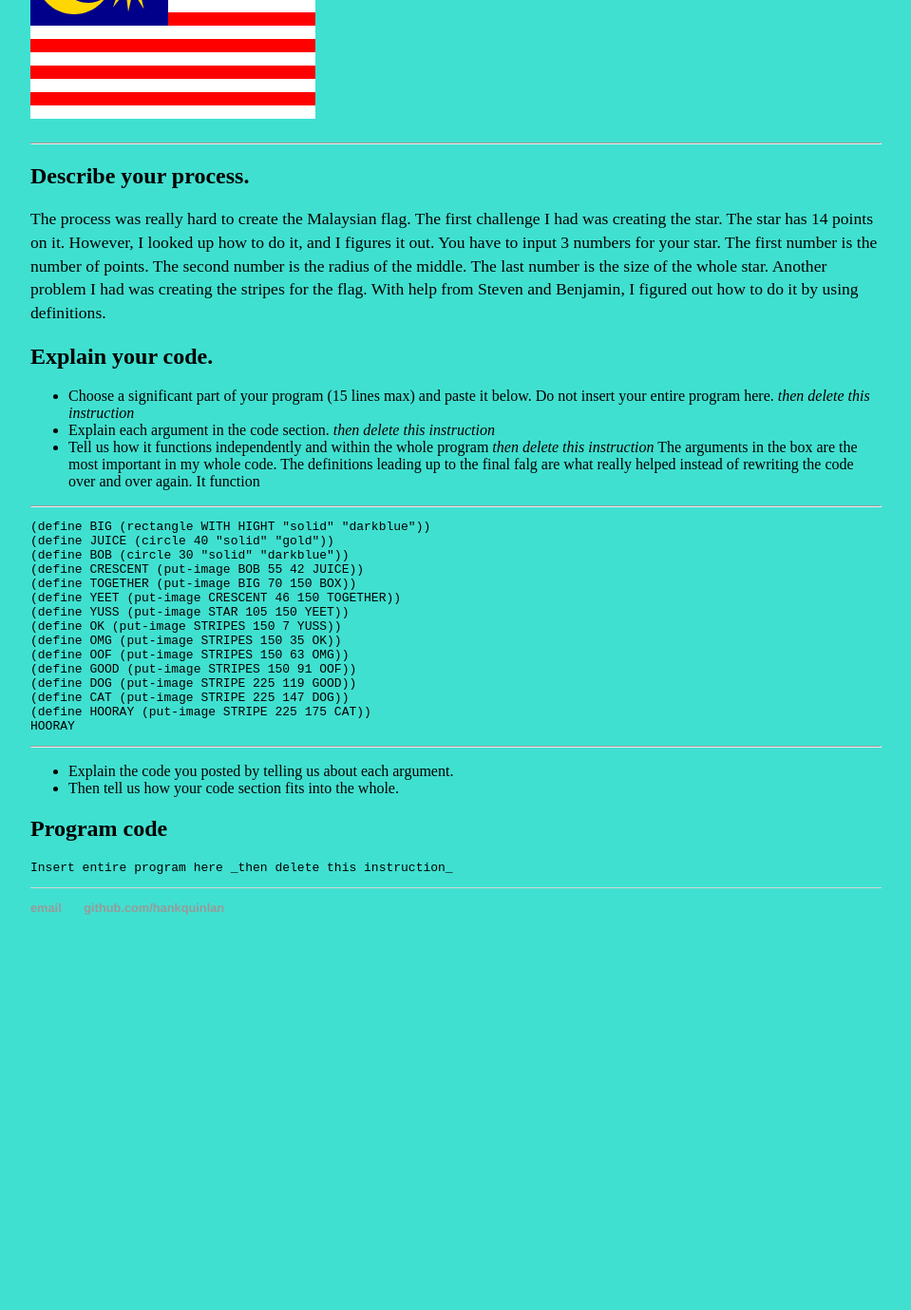
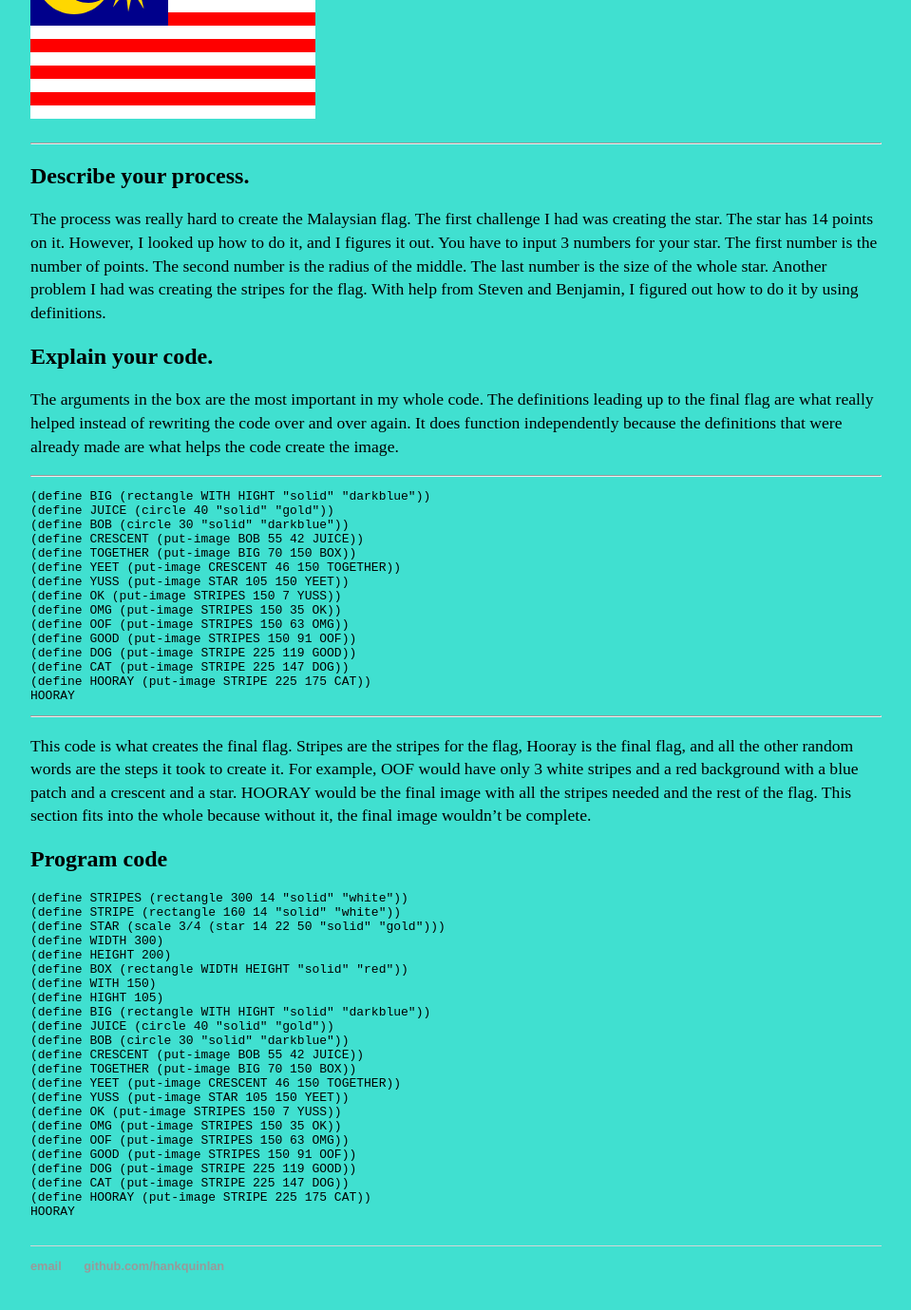
Before and after one commit to tylerm2204/tylerm2204.github.io, a Jekyll site: the page built from _posts/2018-12-21-final-submission.md, in a window 1280 px wide and 1400 px high, scrolled down 609 px. Shown: the top 1379 px of the window at 95% size, without its empty margins (160-1119 px from the left). Built offline with Jekyll 4.4.1, drawn with Linux system fonts in a browser that asks for light colours; before the commit the page ends 1632 px from its top, so only the background shows below that.

Commit message:
Update 2018-12-21-final-submission.md

````diff
--- a/_posts/2018-12-21-final-submission.md
+++ b/_posts/2018-12-21-final-submission.md
@@ -23,10 +23,8 @@ The process was really hard to create the Malaysian flag. The first challenge I
 
 ## Explain your code.
 
--   Choose a significant part of your program (15 lines max) and paste it below. Do not insert your entire program here. _then delete this instruction_
--   Explain each argument in the code section. _then delete this instruction_
--   Tell us how it functions independently and within the whole program _then delete this instruction_
-The arguments in the box are the most important in my whole code. The definitions leading up to the final falg are what really helped instead of rewriting the code over and over again. It function
+
+The arguments in the box are the most important in my whole code. The definitions leading up to the final flag are what really helped instead of rewriting the code over and over again. It does function independently because the definitions that were already made are what helps the code create the image.
 
 * * *
 
@@ -50,14 +48,35 @@ HOORAY
 
 * * *
 
--   Explain the code you posted by telling us about each argument.
--   Then tell us how your code section fits into the whole.
+ This code is what creates the final flag. Stripes are the stripes for the flag, Hooray is the final flag, and all the other random words are the steps it took to create it. For example, OOF would have only 3 white stripes and a red background with a blue patch and a crescent and a star. HOORAY would be the final image with all the stripes needed and the rest of the flag. This section fits into the whole because without it, the final image wouldn't be complete.
 
-<!--- Delete this comment and add your writing -->
 
 
 ## Program code
 
 ```
-Insert entire program here _then delete this instruction_
+(define STRIPES (rectangle 300 14 "solid" "white"))
+(define STRIPE (rectangle 160 14 "solid" "white"))
+(define STAR (scale 3/4 (star 14 22 50 "solid" "gold")))
+(define WIDTH 300)
+(define HEIGHT 200)
+(define BOX (rectangle WIDTH HEIGHT "solid" "red"))
+(define WITH 150)
+(define HIGHT 105)
+(define BIG (rectangle WITH HIGHT "solid" "darkblue"))
+(define JUICE (circle 40 "solid" "gold"))
+(define BOB (circle 30 "solid" "darkblue"))
+(define CRESCENT (put-image BOB 55 42 JUICE))
+(define TOGETHER (put-image BIG 70 150 BOX))
+(define YEET (put-image CRESCENT 46 150 TOGETHER))
+(define YUSS (put-image STAR 105 150 YEET))
+(define OK (put-image STRIPES 150 7 YUSS))
+(define OMG (put-image STRIPES 150 35 OK))
+(define OOF (put-image STRIPES 150 63 OMG))
+(define GOOD (put-image STRIPES 150 91 OOF))
+(define DOG (put-image STRIPE 225 119 GOOD))
+(define CAT (put-image STRIPE 225 147 DOG))
+(define HOORAY (put-image STRIPE 225 175 CAT))
+HOORAY
+
 ```
````
